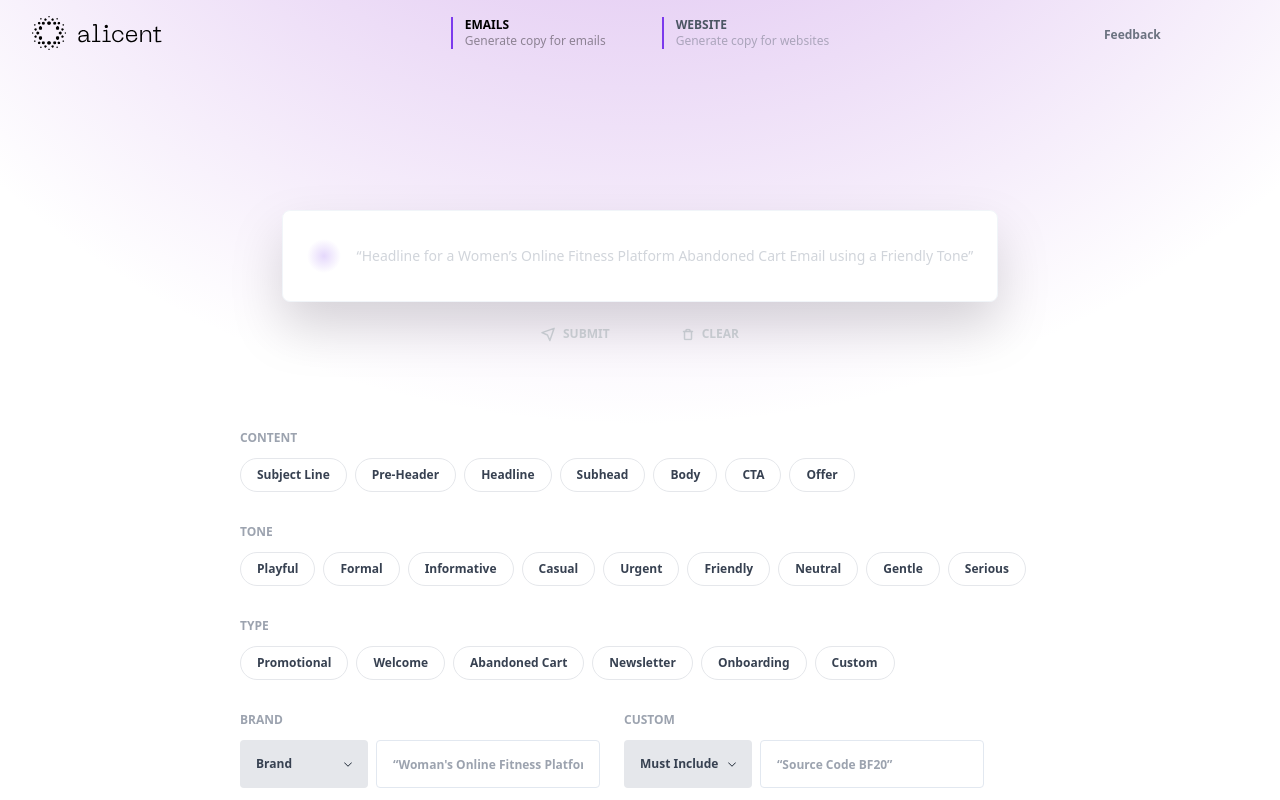
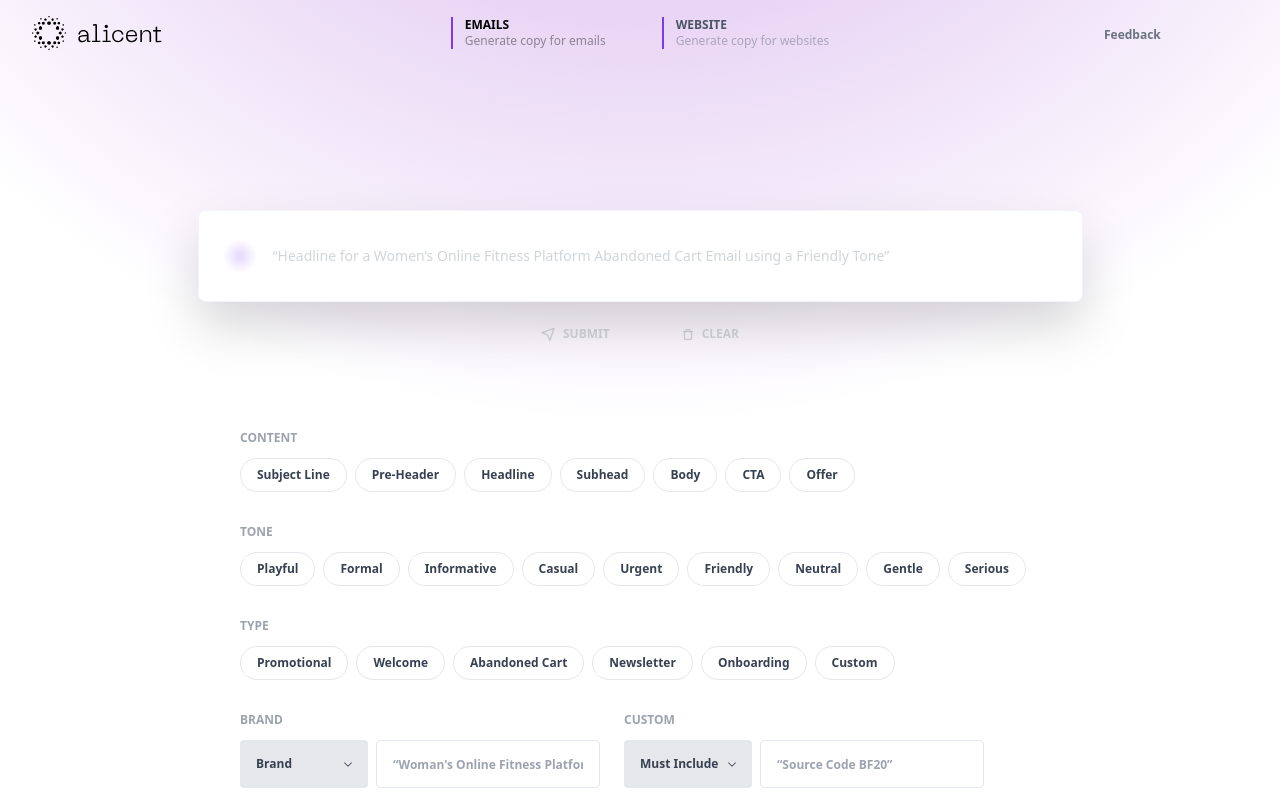
Before and after one commit to jensen/davinci-prototype, a Next.js app: page /email in a window 1280 px wide. Built offline with nearby package versions, Linux system fonts and the light colour scheme.

Commit message:
Tweak styles

```diff
--- a/components/form/Prompt.tsx
+++ b/components/form/Prompt.tsx
@@ -65,7 +65,7 @@ export default function Prompt(props: PromptProps) {
   const current = useCurrentInput(props.type, props.selected);
 
   return (
-    <div className="px-6 py-7 bg-white rounded-lg flex items-center space-x-4 border border-slate-100 drop-shadow-2xl">
+    <div className="px-6 py-7 bg-white rounded-lg flex items-center space-x-4 border border-slate-100 drop-shadow-2xl sm:min-w-[885px]">
       <Dot type={props.type} size={34} />
       {current === null && (
         <span className="text-gray-300 text-sm font-medium">
```
